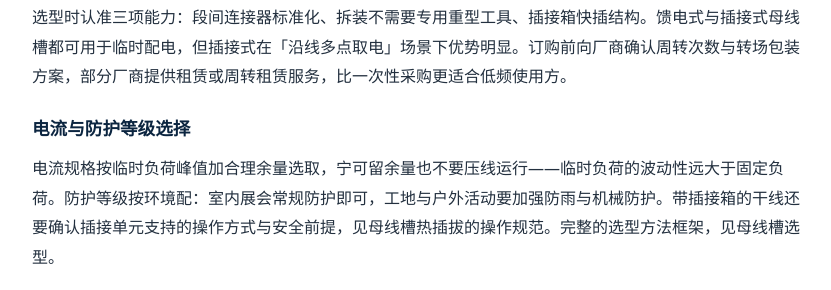
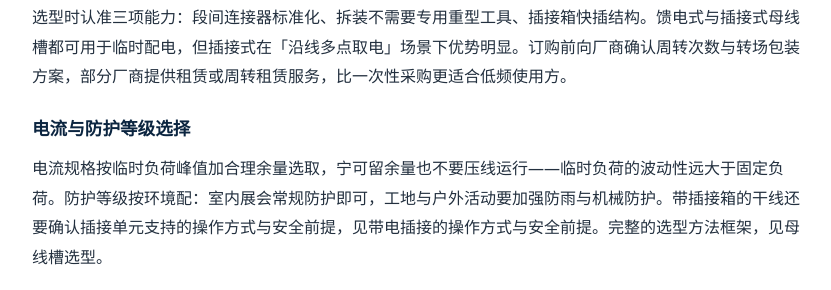
Before and after one commit to mfujun2025/muxiancao, a plain HTML site: page articles/muxiancao-linshi-peidian.html in a window 1280 px wide. Shown: the part 2492-2782 px from the top of the page, without its empty margins (218-1049 px from the left). Drawn offline with Linux system fonts and the light colour scheme; a web font is replaced by a local one.

Commit message:
临时配电篇裸主词锚文本改描述性（联审小修）

```diff
--- a/articles/muxiancao-linshi-peidian.html
+++ b/articles/muxiancao-linshi-peidian.html
@@ -140,7 +140,7 @@ tr:nth-child(even){background:#FAFCFD}
   <h3>可拆装复用型母线槽</h3>
   <p>选型时认准三项能力：段间连接器标准化、拆装不需要专用重型工具、插接箱快插结构。馈电式与插接式母线槽都可用于临时配电，但插接式在「沿线多点取电」场景下优势明显。订购前向厂商确认周转次数与转场包装方案，部分厂商提供租赁或周转租赁服务，比一次性采购更适合低频使用方。</p>
   <h3>电流与防护等级选择</h3>
-  <p>电流规格按临时负荷峰值加合理余量选取，宁可留余量也不要压线运行——临时负荷的波动性远大于固定负荷。防护等级按环境配：室内展会常规防护即可，工地与户外活动要加强防雨与机械防护。带插接箱的干线还要确认插接单元支持的操作方式与安全前提，见<a href="muxiancao-recha-baqian.html">母线槽热插拔</a>的操作规范。完整的选型方法框架，见<a href="母线槽选型.html">母线槽选型</a>。</p>
+  <p>电流规格按临时负荷峰值加合理余量选取，宁可留余量也不要压线运行——临时负荷的波动性远大于固定负荷。防护等级按环境配：室内展会常规防护即可，工地与户外活动要加强防雨与机械防护。带插接箱的干线还要确认插接单元支持的操作方式与安全前提，见<a href="muxiancao-recha-baqian.html">带电插接的操作方式与安全前提</a>。完整的选型方法框架，见<a href="母线槽选型.html">母线槽选型</a>。</p>
   <h3>与周转管理体系的匹配</h3>
   <p>临时配电母线槽是资产化管理对象，选型时要同步规划标识编号、段位台账与检测周期——没有台账的周转设备，转两场就说不清哪段有隐患。把母线槽段、连接器、插接箱纳入同一套资产编码，转场交接时按清单清点，损耗与缺件当场确认。</p>
 
```
